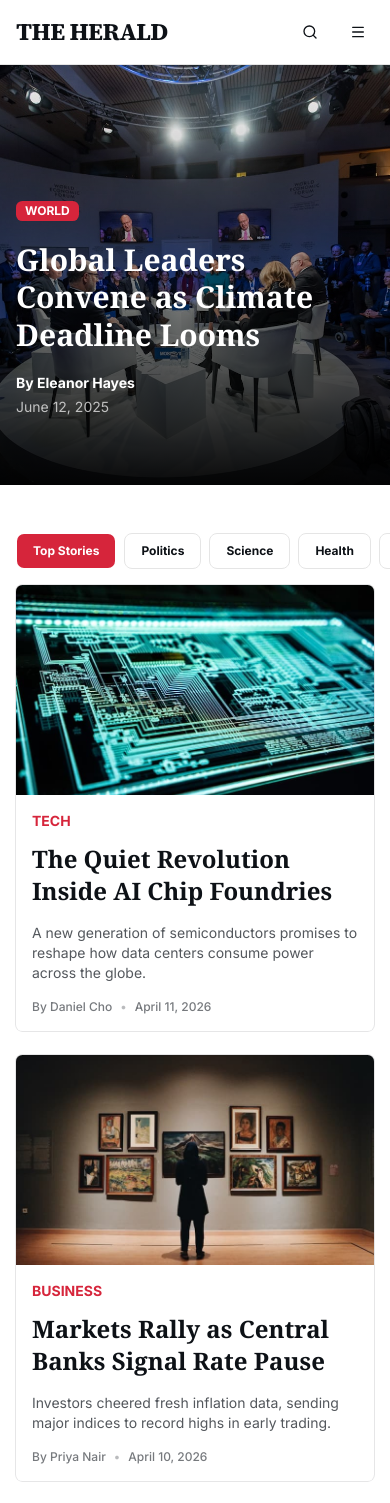
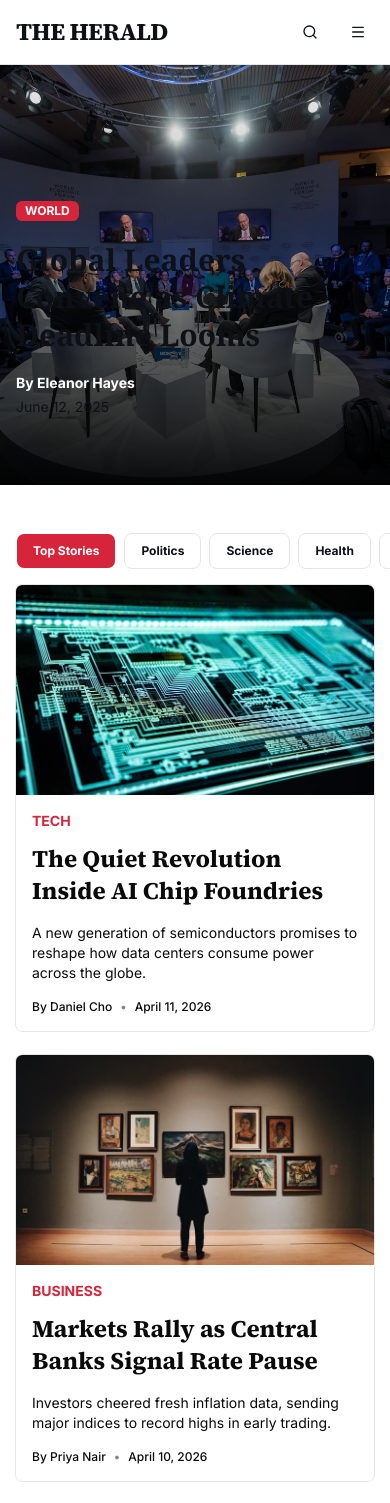
Before and after one commit to suraj-sahani/news_website, a Next.js app: page / in a window 390 px wide. Shown: the top 1503 px of the page. Built offline with nearby package versions, Linux system fonts and the light colour scheme.

Commit message:
chore: use design tokens for homepage components

```diff
--- a/components/home/hero.tsx
+++ b/components/home/hero.tsx
@@ -9,12 +9,12 @@ export default function HeroSection() {
   return (
     <section className="relative w-full overflow-hidden py-0 lg:py-20 bg-[#F7F7F8] dark:bg-[#17181C]">
       {/*
-        MOBILE BACKGROUND IMAGE
+        Mobile Background Image
         Only visible on mobile/tablet. Absolute positioning to fill the hero area.
       */}
       <div className="absolute inset-0 z-0 lg:hidden">
         <Image
-          src="/home/hero-section/hero-image.jpg" // Reusing your hero image as the background
+          src="/home/hero-section/hero-image.jpg"
           alt="Global leaders forum background"
           fill
           priority
@@ -28,7 +28,7 @@ export default function HeroSection() {
         <article className="grid min-h-105 grid-cols-1 items-end pb-12 lg:min-h-0 lg:grid-cols-2 lg:items-center lg:gap-16 lg:pb-0">
           {/* CONTENT COLUMN */}
           <div className="flex flex-col items-start space-y-5 md:space-y-6">
-            {/* Tag/Category - Matches the 'Pill' style from your reference image */}
+            {/* Tag/Category */}
             <Badge
               variant="default"
               className="rounded-md text-white font-bold uppercase"
@@ -36,13 +36,13 @@ export default function HeroSection() {
               World
             </Badge>
 
-            {/* Main Headline - White on Mobile Overlay, Foreground on Desktop */}
-            <h1 className="font-serif text-3xl font-bold leading-tight text-white lg:text-foreground dark:text-white md:text-5xl">
+            {/* Main Headline */}
+            <h1 className="font-serif text-3xl font-bold leading-tight text-home-main  md:text-5xl">
               Global Leaders Convene as Climate Deadline Looms
             </h1>
 
-            {/* Subheader - Hidden or shortened on mobile to match your reference image style if preferred */}
-            <p className="hidden lg:block text-md leading-relaxed text-muted-foreground">
+            {/* Subheader */}
+            <p className="hidden lg:block text-md leading-relaxed text-home-muted">
               Delegates from over 190 nations gathered this week to negotiate
               sweeping emissions targets, as scientists warn the window to avert
               irreversible damage is rapidly closing.
@@ -64,16 +64,13 @@ export default function HeroSection() {
                 <span className="font-bold text-white lg:text-foreground">
                   By Eleanor Hayes
                 </span>
-                <time
-                  dateTime="2025-06-12"
-                  className="text-white/70 lg:text-muted-foreground"
-                >
+                <time dateTime="2025-06-12" className="text-home-muted">
                   June 12, 2025
                 </time>
               </div>
             </div>
 
-            {/* CTA - Only visible on desktop to keep mobile clean like the reference */}
+            {/* CTA */}
             <Link
               href="/article/climate-deadline"
               className="group hidden lg:flex items-center gap-2 text-sm font-bold text-primary transition-colors hover:opacity-80"
@@ -84,7 +81,7 @@ export default function HeroSection() {
           </div>
 
           {/*
-            DESKTOP IMAGE COLUMN
+            Desktop Image Column
             This follows the original layout but is hidden on mobile
             since the image becomes the background.
           */}
--- a/components/home/latest-news.tsx
+++ b/components/home/latest-news.tsx
@@ -18,7 +18,7 @@ export function LatestNews() {
           <div className="flex items-center gap-2 mb-4">
             <Radio className="size-4 text-primary fill-primary/10" />
 
-            <h2 className="text-[10px] font-bold uppercase tracking-widest text-foreground">
+            <h2 className="text-[10px] font-bold uppercase tracking-widest text-white">
               Latest
             </h2>
           </div>
@@ -32,7 +32,7 @@ export function LatestNews() {
                 <span className="text-sm font-bold text-primary">
                   {(i + 1).toString().padStart(2, "0")}
                 </span>
-                <span className="text-sm font-medium text-foreground whitespace-nowrap">
+                <span className="text-sm font-medium text-home-main whitespace-nowrap">
                   {item}
                 </span>
               </div>
--- a/components/home/top-stories.tsx
+++ b/components/home/top-stories.tsx
@@ -90,21 +90,19 @@ export default function TopStories() {
                     {category}
                   </span>
                   {/* TITLE */}
-                  <h3 className="font-serif text-2xl font-bold text-foreground group-hover:text-primary transition-colors">
+                  <h3 className="font-source text-2xl font-bold text-home-main group-hover:text-primary transition-colors">
                     {title}
                   </h3>
                 </CardHeader>
 
                 {description ? (
                   <CardContent className="px-4 pt-0 pb-0 md:pb-4">
-                    <p className="text-sm text-muted-foreground">
-                      {description}
-                    </p>
+                    <p className="text-sm text-home-muted">{description}</p>
                   </CardContent>
                 ) : null}
 
                 {/* FOOTER - Author & Date (Visible on Mobile view) */}
-                <CardFooter className="md:hidden px-4 pt-0 border-none bg-transparent flex items-center gap-2 text-xs font-medium text-muted-foreground/80">
+                <CardFooter className="md:hidden px-4 pt-0 border-none bg-transparent flex items-center gap-2 text-xs font-medium text-home-muted">
                   {author && <span>By {author}</span>}
                   {author && <span className="opacity-50">•</span>}
                   <time dateTime={date}>{date}</time>
```
